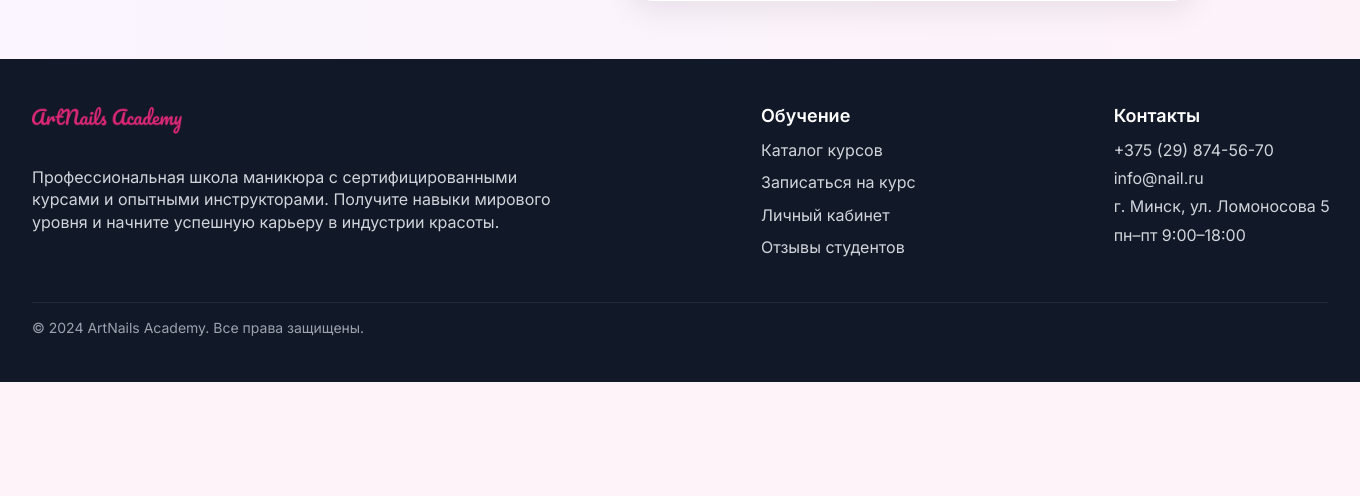
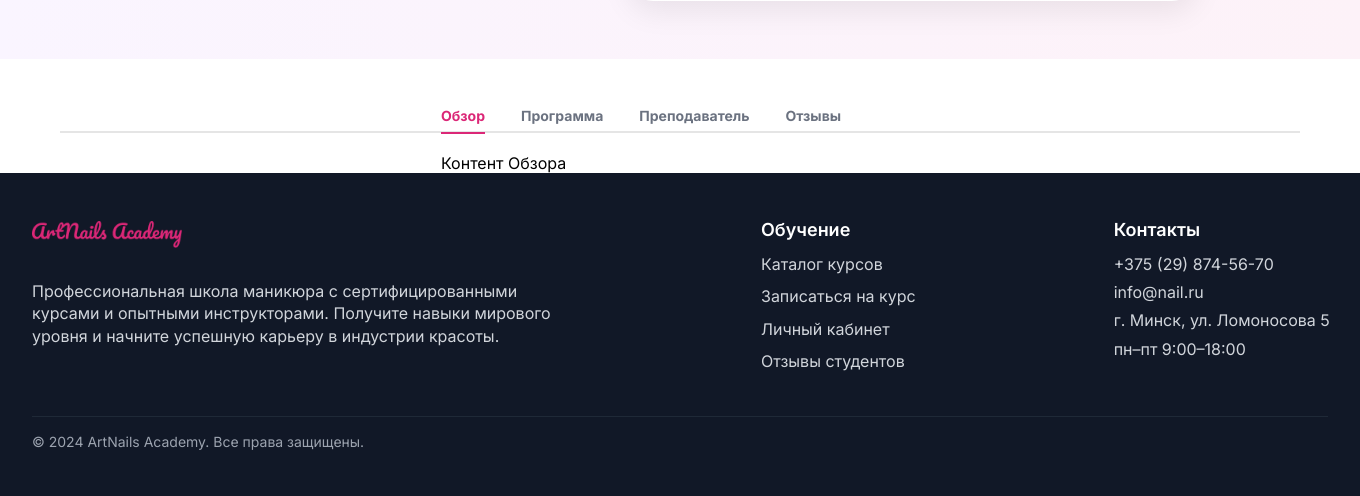
Before and after one commit to Pollmoriy/ArtNails_Academy, a Flask app: template app/templates/course_details.html in a window 1360 px wide. Shown: the part 867-1363 px from the top of the page. Before the commit the page ends 1249 px from the top, so only its background shows below. Run offline with Flask 3, Linux system fonts and the light colour scheme; the template is opened without the code that fills it, so the values that code supplies are empty; parts of the project's set-up code (start-up, migrations or seed data) failed here and were passed over.

Commit message:
Переключатель вкладок инфы о курсе

```diff
--- a/app/static/css/course_details.css
+++ b/app/static/css/course_details.css
@@ -306,3 +306,71 @@
     width: 29px; /* по твоему ТЗ */
     height: 29px;
 }
+
+/* =========================
+   Вкладки курса
+   ========================= */
+.course-tabs-section {
+    margin-top: 48px;
+    font-family: 'Inter', sans-serif;
+    position: relative;
+}
+
+/* Линия под вкладками на всю ширину страницы */
+.tabs-line {
+    position: absolute;
+    top: 24px; /* расстояние от верха блока до линии */
+    left: 60px;
+    width: calc(100% - 120px);
+    height: 2px;
+    background: #000000;
+    opacity: 0.1;
+    z-index: 0;
+}
+
+/* Вкладки */
+.tabs-header {
+    display: flex;
+    gap: 36px;
+    padding-left: 441px; /* отступ от левого края страницы */
+    position: relative;
+    z-index: 1;
+}
+
+.tab {
+    font-weight: 700; /* жирнее */
+    font-size: 14px;
+    color: #6B7280;
+    cursor: pointer;
+    padding-bottom: 8px;
+    position: relative;
+}
+
+.tab:hover {
+    color: #DB2777;
+}
+
+.tab.active {
+    color: #DB2777;
+}
+
+/* Линия активной вкладки */
+.active-line {
+    position: absolute;
+    bottom: -2px; /* прямо под надписью */
+    height: 2px;
+    background: #DB2777;
+    transition: left 0.3s ease, width 0.3s ease;
+    z-index: 2;
+}
+
+/* Контент вкладок */
+.tab-content {
+    display: none;
+    margin-top: 21px; /* от линии вниз */
+    padding-left: 441px; /* начинаем под надписями */
+}
+
+.tab-content.active {
+    display: block;
+}
--- /dev/null
+++ b/app/static/js/course_tabs.js
@@ -0,0 +1,31 @@
+document.addEventListener('DOMContentLoaded', function() {
+    const tabs = document.querySelectorAll('.tab');
+    const contents = document.querySelectorAll('.tab-content');
+    const activeLine = document.querySelector('.active-line');
+
+    function updateLine(tab) {
+        activeLine.style.left = tab.offsetLeft + 'px';
+        activeLine.style.width = tab.offsetWidth + 'px';
+    }
+
+    tabs.forEach(tab => {
+        tab.addEventListener('click', () => {
+            tabs.forEach(t => t.classList.remove('active'));
+            tab.classList.add('active');
+
+            contents.forEach(c => c.classList.remove('active'));
+            const content = document.getElementById(`${tab.dataset.tab}-content`);
+            if (content) content.classList.add('active');
+
+            updateLine(tab);
+        });
+    });
+
+    const initialTab = document.querySelector('.tab.active');
+    if (initialTab) updateLine(initialTab);
+
+    window.addEventListener('resize', () => {
+        const currentTab = document.querySelector('.tab.active');
+        if (currentTab) updateLine(currentTab);
+    });
+});
--- a/app/templates/course_details.html
+++ b/app/templates/course_details.html
@@ -1,6 +1,9 @@
 {% extends "base.html" %}
 
 {% block title %}{{ course.title }} | ArtNails Academy{% endblock %}
+{% block scripts %}
+<script src="{{ url_for('static', filename='js/course_tabs.js') }}"></script>
+{% endblock %}
 
 {% block content %}
 <section class="course-hero">
@@ -108,4 +111,40 @@
     </div>
 
 </section>
+
+<!-- =========================
+     Вкладки курса
+     ========================= -->
+<section class="course-tabs-section">
+    <!-- Линия фона -->
+    <div class="tabs-line"></div>
+
+    <!-- Вкладки -->
+    <div class="tabs-header">
+        <div class="tab active" data-tab="overview">Обзор</div>
+        <div class="tab" data-tab="program">Программа</div>
+        <div class="tab" data-tab="teacher">Преподаватель</div>
+        <div class="tab" data-tab="reviews">Отзывы</div>
+
+        <!-- Линия активной вкладки -->
+        <div class="active-line"></div>
+    </div>
+
+    <!-- Контент вкладок -->
+    <div id="overview-content" class="tab-content active">
+        Контент Обзора
+    </div>
+    <div id="program-content" class="tab-content">
+        Контент Программы
+    </div>
+    <div id="teacher-content" class="tab-content">
+        Контент Преподавателя
+    </div>
+    <div id="reviews-content" class="tab-content">
+        Контент Отзывов
+    </div>
+</section>
+
+
+
 {% endblock %}
```
Also changed, not shown: app/static/icons/clock.svg (added), app/static/icons/level.svg (added), app/static/icons/star.svg (added).
